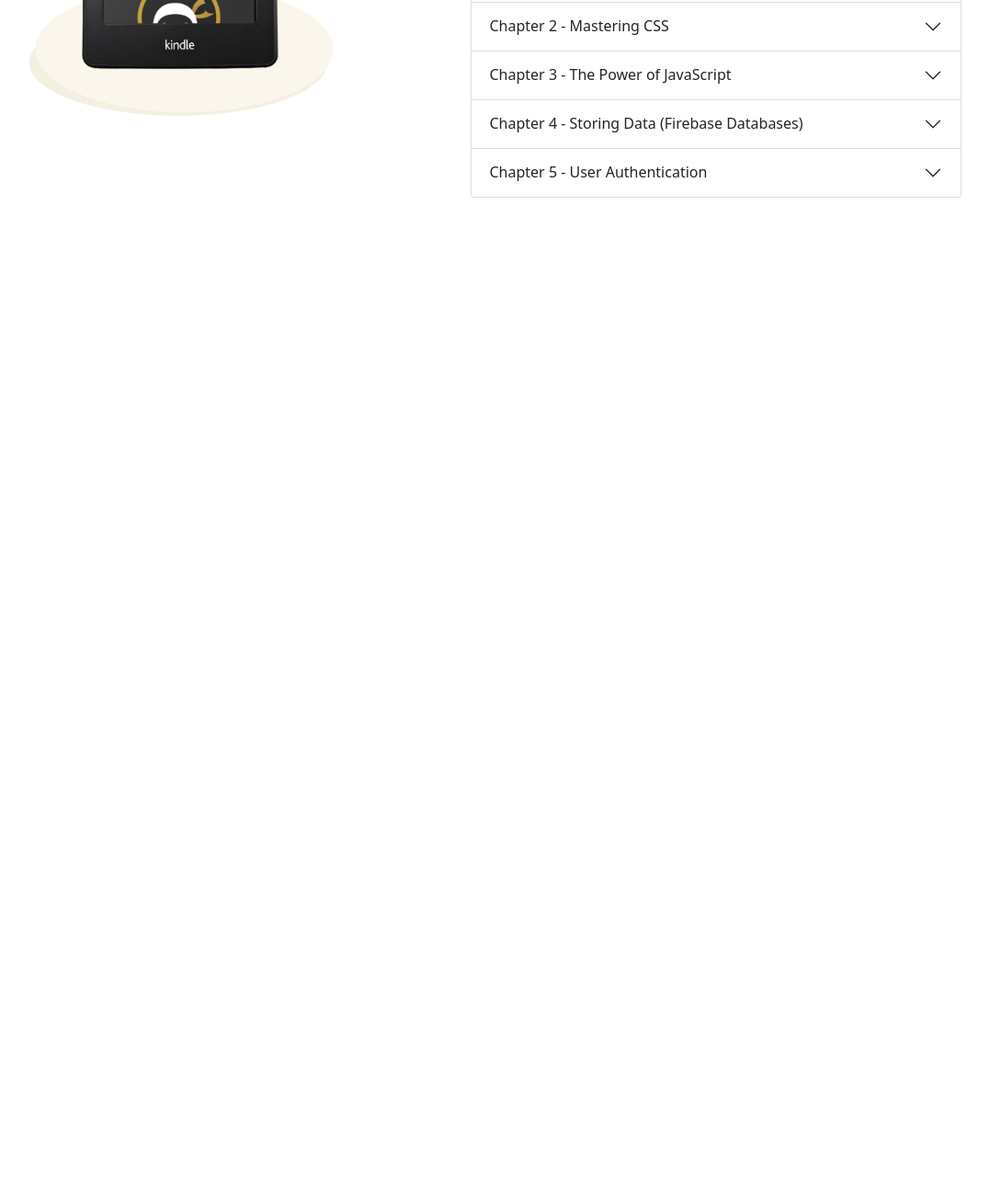
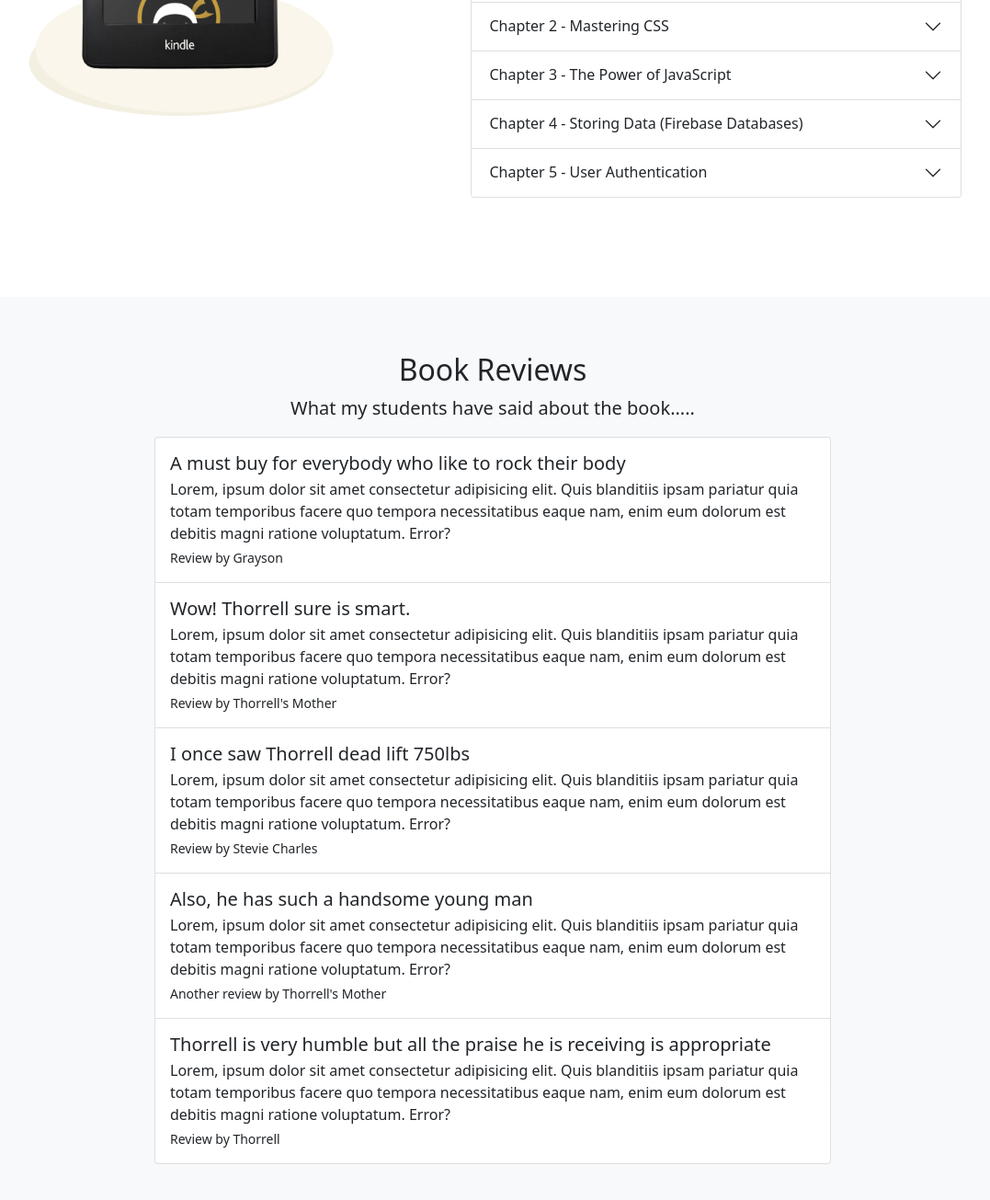
Before and after one commit to thorrellt/BS5-tutorial, a plain HTML site: page index.html in a window 1280 px wide. Shown: the part 2125-3430 px from the top of the page at 92% size, without its empty margins (104-1181 px from the left). Before the commit the page ends 2448 px from the top, so only its background shows below. Drawn offline with nearby package versions, Linux system fonts and the light colour scheme.

Commit message:
add review list

```diff
--- a/index.html
+++ b/index.html
@@ -267,6 +267,53 @@
 
 
     <!-- REVIEWS LIST -->
+    <section id="reviews" class="bg-light">
+        <div class="container-lg">
+            <div class="text-center">
+                <h2>Book Reviews</h2>
+                <p class="lead">What my students have said about the book.....</p>
+            </div>
+
+            <div class="row justify-content-center">
+                <div class="col-lg-8">
+                    <div class="list-group">
+                        <div class="list-group-item py-3">
+                            <h5 class="mb-1">A must buy for everybody who like to rock their body
+                            </h5>
+                            <p class="mb-1">Lorem, ipsum dolor sit amet consectetur adipisicing elit. Quis blanditiis ipsam pariatur quia totam temporibus facere quo tempora necessitatibus eaque nam, enim eum dolorum est debitis magni ratione voluptatum. Error?</p>
+                            <small>Review by Grayson</small>
+                        </div>
+                        <div class="list-group-item py-3">
+                            <h5 class="mb-1">Wow! Thorrell sure is smart.
+                            </h5>
+                            <p class="mb-1">Lorem, ipsum dolor sit amet consectetur adipisicing elit. Quis blanditiis ipsam pariatur quia totam temporibus facere quo tempora necessitatibus eaque nam, enim eum dolorum est debitis magni ratione voluptatum. Error?</p>
+                            <small>Review by Thorrell&apos;s Mother</small>
+                        </div>
+                        <div class="list-group-item py-3">
+                            <h5 class="mb-1">I once saw Thorrell dead lift 750lbs
+                            </h5>
+                            <p class="mb-1">Lorem, ipsum dolor sit amet consectetur adipisicing elit. Quis blanditiis ipsam pariatur quia totam temporibus facere quo tempora necessitatibus eaque nam, enim eum dolorum est debitis magni ratione voluptatum. Error?</p>
+                            <small>Review by Stevie Charles</small>
+                        </div>
+                        <div class="list-group-item py-3">
+                            <h5 class="mb-1">Also, he has such a handsome young man
+                            </h5>
+                            <p class="mb-1">Lorem, ipsum dolor sit amet consectetur adipisicing elit. Quis blanditiis ipsam pariatur quia totam temporibus facere quo tempora necessitatibus eaque nam, enim eum dolorum est debitis magni ratione voluptatum. Error?</p>
+                            <small>Another review by Thorrell&apos;s Mother</small>
+                        </div>
+                        <div class="list-group-item py-3">
+                            <h5 class="mb-1">Thorrell is very humble but all the praise he is receiving is appropriate
+                            </h5>
+                            <p class="mb-1">Lorem, ipsum dolor sit amet consectetur adipisicing elit. Quis blanditiis ipsam pariatur quia totam temporibus facere quo tempora necessitatibus eaque nam, enim eum dolorum est debitis magni ratione voluptatum. Error?</p>
+                            <small>Review by Thorrell</small>
+                        </div>
+                    </div>
+
+                </div>
+            </div>
+        </div>
+
+    </section>
 
 
 
```
